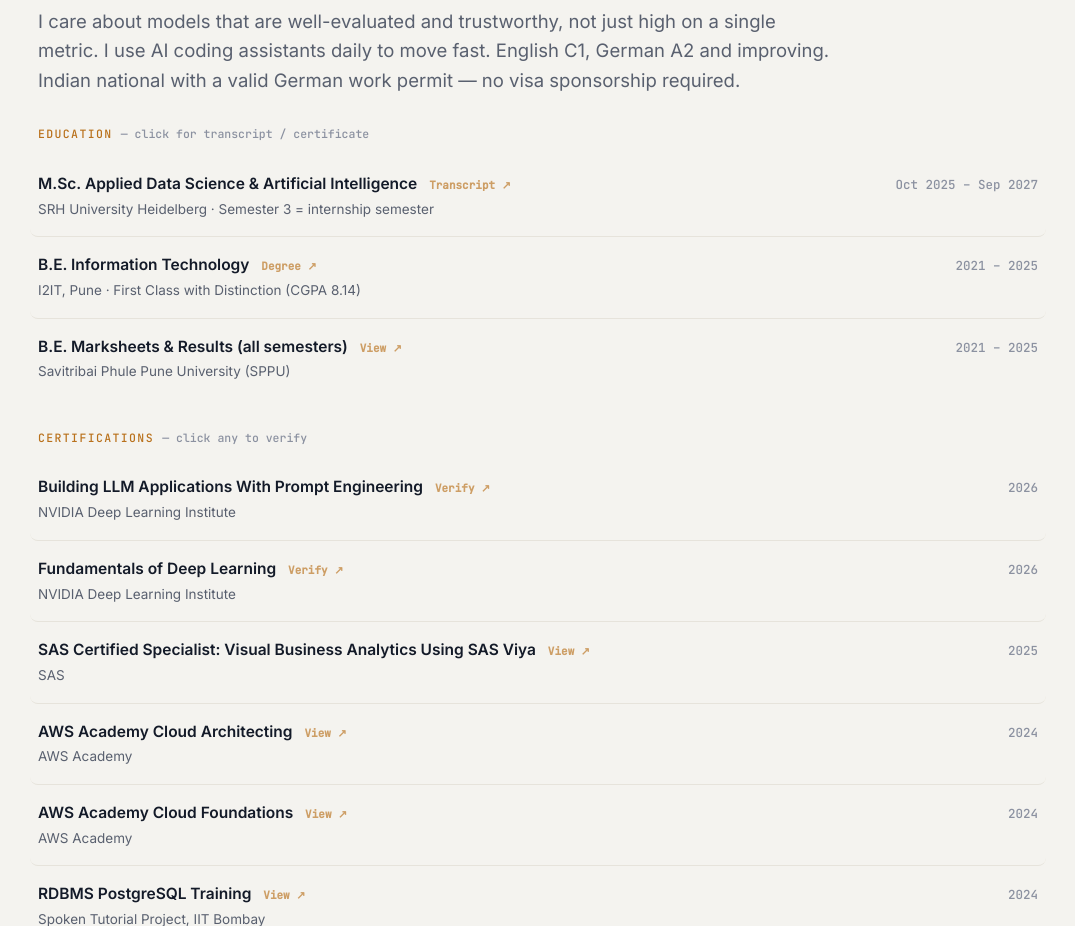
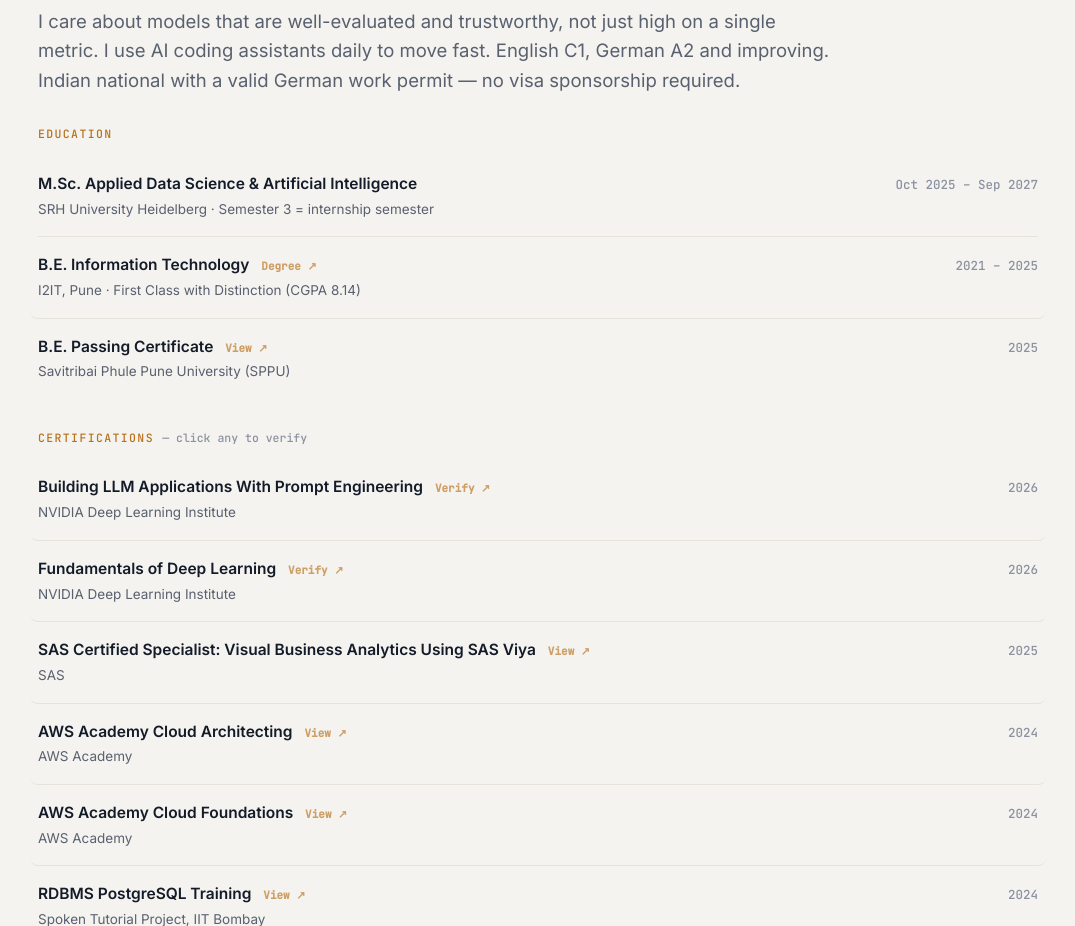
Before and after one commit to anishg1010/anishg1010.github.io, a plain HTML site: page index.html in a window 1280 px wide. Shown: the part 4380-5306 px from the top of the page, without its empty margins (102-1177 px from the left). Drawn offline with Linux system fonts and the light colour scheme.

Commit message:
Add files via upload

```diff
--- a/index.html
+++ b/index.html
@@ -405,11 +405,11 @@
     <div class="wrap">
       <div class="shead"><div><div class="eyebrow">03 — Background</div><h2>Education &amp; credentials</h2></div></div>
       <p class="intro" style="max-width:68ch;margin-bottom:8px;color:var(--muted)">I care about models that are well-evaluated and trustworthy, not just high on a single metric. I use AI coding assistants daily to move fast. English C1, German A2 and improving. Indian national with a valid German work permit — no visa sponsorship required.</p>
-      <div class="tagline-sm">Education <span style="text-transform:none;letter-spacing:0;color:var(--faint)">— click for transcript / certificate</span></div>
+      <div class="tagline-sm">Education</div>
       <div class="rows">
-        <a class="row cert" href="certs/MSc-Transcript.pdf" target="_blank" rel="noopener"><div><div class="main">M.Sc. Applied Data Science &amp; Artificial Intelligence <span class="vlink">Transcript ↗</span></div><div class="sub">SRH University Heidelberg · Semester 3 = internship semester</div></div><div class="when">Oct 2025 – Sep 2027</div></a>
+        <div class="row"><div><div class="main">M.Sc. Applied Data Science &amp; Artificial Intelligence</div><div class="sub">SRH University Heidelberg · Semester 3 = internship semester</div></div><div class="when">Oct 2025 – Sep 2027</div></div>
         <a class="row cert" href="certs/BE-Degree.pdf" target="_blank" rel="noopener"><div><div class="main">B.E. Information Technology <span class="vlink">Degree ↗</span></div><div class="sub">I2IT, Pune · First Class with Distinction (CGPA 8.14)</div></div><div class="when">2021 – 2025</div></a>
-        <a class="row cert" href="certs/BE-Results.pdf" target="_blank" rel="noopener"><div><div class="main">B.E. Marksheets &amp; Results (all semesters) <span class="vlink">View ↗</span></div><div class="sub">Savitribai Phule Pune University (SPPU)</div></div><div class="when">2021 – 2025</div></a>
+        <a class="row cert" href="certs/BE-Passing.pdf" target="_blank" rel="noopener"><div><div class="main">B.E. Passing Certificate <span class="vlink">View ↗</span></div><div class="sub">Savitribai Phule Pune University (SPPU)</div></div><div class="when">2025</div></a>
       </div>
       <div class="tagline-sm">Certifications <span style="text-transform:none;letter-spacing:0;color:var(--faint)">— click any to verify</span></div>
       <div class="rows">
```
Also changed, not shown: 1 other file.
